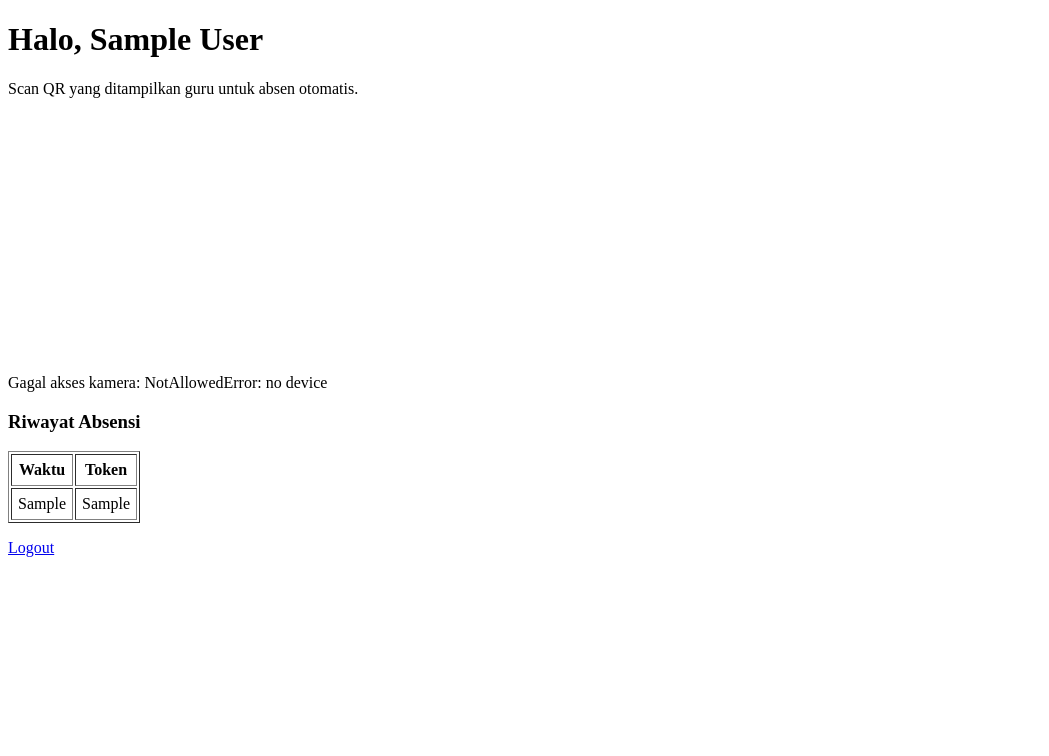
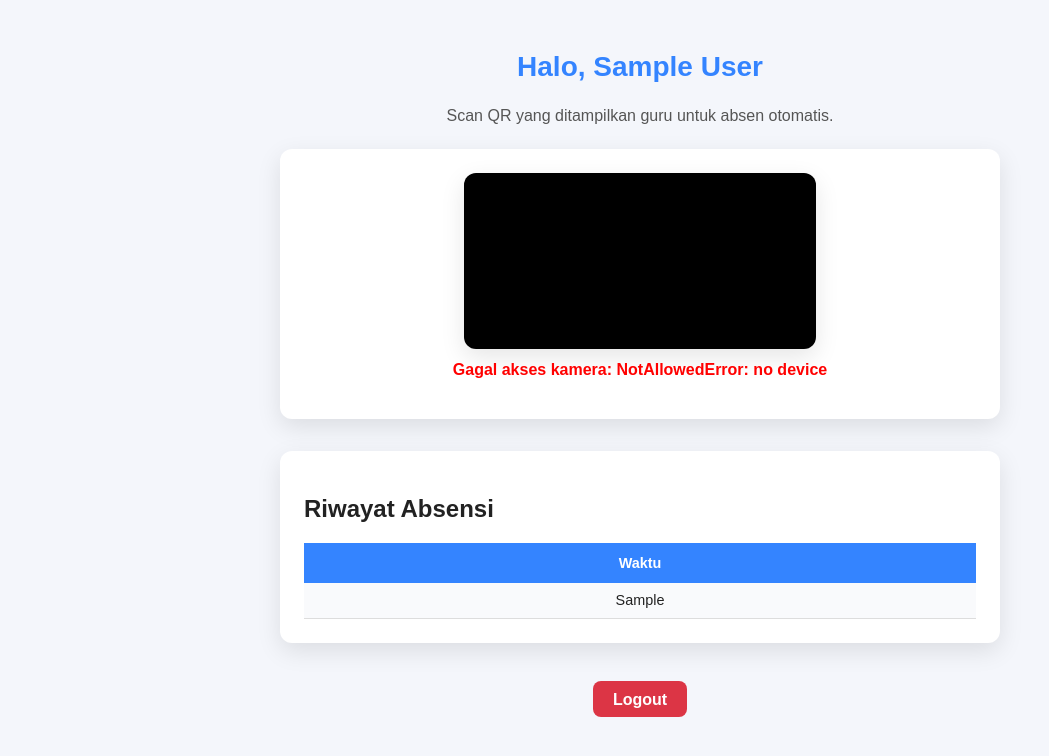
Before and after one commit to ffattahh/final-project, a Flask app: page /siswa in a window 1280 px wide. Shown: the top 756 px of the page, without its empty margins (0-1049 px from the left). Run offline with Flask 3, Linux system fonts and the light colour scheme; the visitor is signed in with stand-in values (Sample User, id 1); tables that the repository leaves empty or names only in its code hold one stand-in row (values such as "Sample post"); some libraries are stand-ins or nearby versions.

Commit message:
feat:styling dashboard siswa

```diff
--- a/templates/siswa.html
+++ b/templates/siswa.html
@@ -6,27 +6,163 @@
   <meta name="viewport" content="width=device-width,initial-scale=1" />
   <title>Dashboard Siswa</title>
   <script src="https://cdn.jsdelivr.net/npm/jsqr@1.4.0/dist/jsQR.js"></script>
+  <style>
+    :root {
+      --primary: #3484FF;
+      --primary-hover: #2d74e3;
+      --accent: #58D2FF;
+      --text-dark: #222;
+      --bg-light: #f4f6fb;
+      --radius: 0.75rem;
+      --shadow: 0 0.5rem 1.5rem rgba(0, 0, 0, 0.1);
+    }
+
+    * {
+      box-sizing: border-box;
+      font-family: "Poppins", sans-serif;
+    }
+
+    body {
+      margin: 0;
+      background: var(--bg-light);
+      color: var(--text-dark);
+      display: flex;
+      flex-direction: column;
+      align-items: center;
+      padding: 2rem 1rem;
+    }
+
+    h1 {
+      color: var(--primary);
+      font-size: 1.75rem;
+      margin-bottom: 0.5rem;
+      text-align: center;
+    }
+
+    p.intro {
+      margin-bottom: 1.5rem;
+      text-align: center;
+      color: #555;
+    }
+
+    .card {
+      background: #fff;
+      border-radius: var(--radius);
+      box-shadow: var(--shadow);
+      padding: 1.5rem;
+      width: 100%;
+      max-width: 45rem;
+      margin-bottom: 2rem;
+    }
+
+    .camera-area {
+      display: flex;
+      flex-direction: column;
+      align-items: center;
+    }
+
+    video {
+      width: 100%;
+      max-width: 22rem;
+      border-radius: var(--radius);
+      box-shadow: var(--shadow);
+      background: #000;
+    }
+
+    #status {
+      margin-top: 0.75rem;
+      font-weight: 600;
+      color: var(--primary);
+      text-align: center;
+    }
+
+    table {
+      width: 100%;
+      border-collapse: collapse;
+      margin-top: 1rem;
+      font-size: 0.9rem;
+    }
+
+    table th {
+      background: var(--primary);
+      color: #fff;
+      text-align: center;
+      padding: 0.75rem;
+    }
+
+    table td {
+      border-bottom: 1px solid #ddd;
+      padding: 0.6rem;
+      text-align: center;
+    }
+
+    tr:nth-child(even) {
+      background: #f9fafc;
+    }
+
+    .logout {
+      margin-top: 1rem;
+      text-align: center;
+    }
+
+    .logout a {
+      text-decoration: none;
+      color: #fff;
+      background: #dc3545;
+      padding: 0.6rem 1.25rem;
+      border-radius: 0.5rem;
+      font-weight: 600;
+      transition: background 0.3s ease;
+    }
+
+    .logout a:hover {
+      background: #c82333;
+    }
+
+    @media (max-width: 40rem) {
+      .card {
+        padding: 1rem;
+      }
+      table th, table td {
+        font-size: 0.8rem;
+      }
+      video {
+        max-width: 18rem;
+      }
+    }
+  </style>
 </head>
 <body>
   <h1>Halo, {{ nama }}</h1>
-  <p>Scan QR yang ditampilkan guru untuk absen otomatis.</p>
+  <p class="intro">Scan QR yang ditampilkan guru untuk absen otomatis.</p>
 
-  <video id="video" width="320" height="240" autoplay muted></video>
+  <!-- CARD SCAN -->
+  <div class="card camera-area">
+    <video id="video" autoplay muted></video>
     <canvas id="canvas" style="display:none;"></canvas>
     <p id="status">Status: menunggu scan...</p>
+  </div>
 
-  <h3>Riwayat Absensi</h3>
-  <table border="1" cellpadding="6">
-    <tr><th>Waktu</th><th>Token</th></tr>
+  <!-- CARD RIWAYAT -->
+  <div class="card">
+    <h2>Riwayat Absensi</h2>
+    <table>
+      <tr>
+        <th>Waktu</th>
+        <!-- <th>Token</th> -->
+      </tr>
       {% for h in history %}
       <tr>
         <td>{{ h.waktu_absen }}</td>
-      <td style="max-width:200px;overflow:auto;">{{ h.token_qr }}</td>
+        <!-- <td style="max-width:10rem; overflow:auto;">{{ h.token_qr }}</td> -->
       </tr>
       {% endfor %}
     </table>
+  </div>
 
-  <p><a href="/logout">Logout</a></p>
+  <div class="logout">
+    <a href="/logout">Logout</a>
+  </div>
 
   <script>
     const video = document.getElementById('video');
@@ -34,34 +170,47 @@ const canvas = document.getElementById('canvas');
     const ctx = canvas.getContext('2d');
     const statusEl = document.getElementById('status');
 
-function startCamera(){
+    function startCamera() {
       navigator.mediaDevices.getUserMedia({ video: { facingMode: "environment" } })
-    .then(stream => { video.srcObject = stream; video.setAttribute("playsinline", true); })
-    .catch(err => { statusEl.textContent = 'Gagal akses kamera: '+err; });
+        .then(stream => {
+          video.srcObject = stream;
+          video.setAttribute("playsinline", true);
+        })
+        .catch(err => {
+          statusEl.textContent = 'Gagal akses kamera: ' + err;
+          statusEl.style.color = "red";
+        });
     }
 
-function scanLoop(){
+    function scanLoop() {
       if (video.readyState === video.HAVE_ENOUGH_DATA) {
         canvas.width = video.videoWidth;
         canvas.height = video.videoHeight;
         ctx.drawImage(video, 0, 0, canvas.width, canvas.height);
-    const imageData = ctx.getImageData(0,0,canvas.width,canvas.height);
+        const imageData = ctx.getImageData(0, 0, canvas.width, canvas.height);
         const code = jsQR(imageData.data, canvas.width, canvas.height);
         if (code) {
-      // token string is code.data
-      statusEl.textContent = 'Token ditemukan: ' + code.data.slice(0,20) + '...';
-      // send token to server
+          statusEl.textContent = 'Token ditemukan: ' + code.data.slice(0, 20) + '...';
           fetch('/scan_token', {
-        method:'POST',
-        headers:{'Content-Type':'application/json'},
+            method: 'POST',
+            headers: { 'Content-Type': 'application/json' },
             body: JSON.stringify({ token: code.data })
-      }).then(r=>r.json()).then(j=>{
+          })
+            .then(r => r.json())
+            .then(j => {
               statusEl.textContent = j.message || JSON.stringify(j);
-      }).catch(e=>{
-        statusEl.textContent = 'Error kirim token: '+e;
+              statusEl.style.color = j.status === "success" ? "green" : "red";
+            })
+            .catch(e => {
+              statusEl.textContent = 'Error kirim token: ' + e;
+              statusEl.style.color = "red";
             });
-      // avoid multiple sends for a while: pause scanning 3s
-      setTimeout(()=>{ statusEl.textContent = 'Menunggu scan...'; }, 3000);
+
+          // jeda scanning 3 detik supaya tidak spam
+          setTimeout(() => {
+            statusEl.textContent = 'Menunggu scan...';
+            statusEl.style.color = "var(--primary)";
+          }, 3000);
         }
       }
       requestAnimationFrame(scanLoop);
```
Lines whose indentation alone changed are shown as unchanged.
